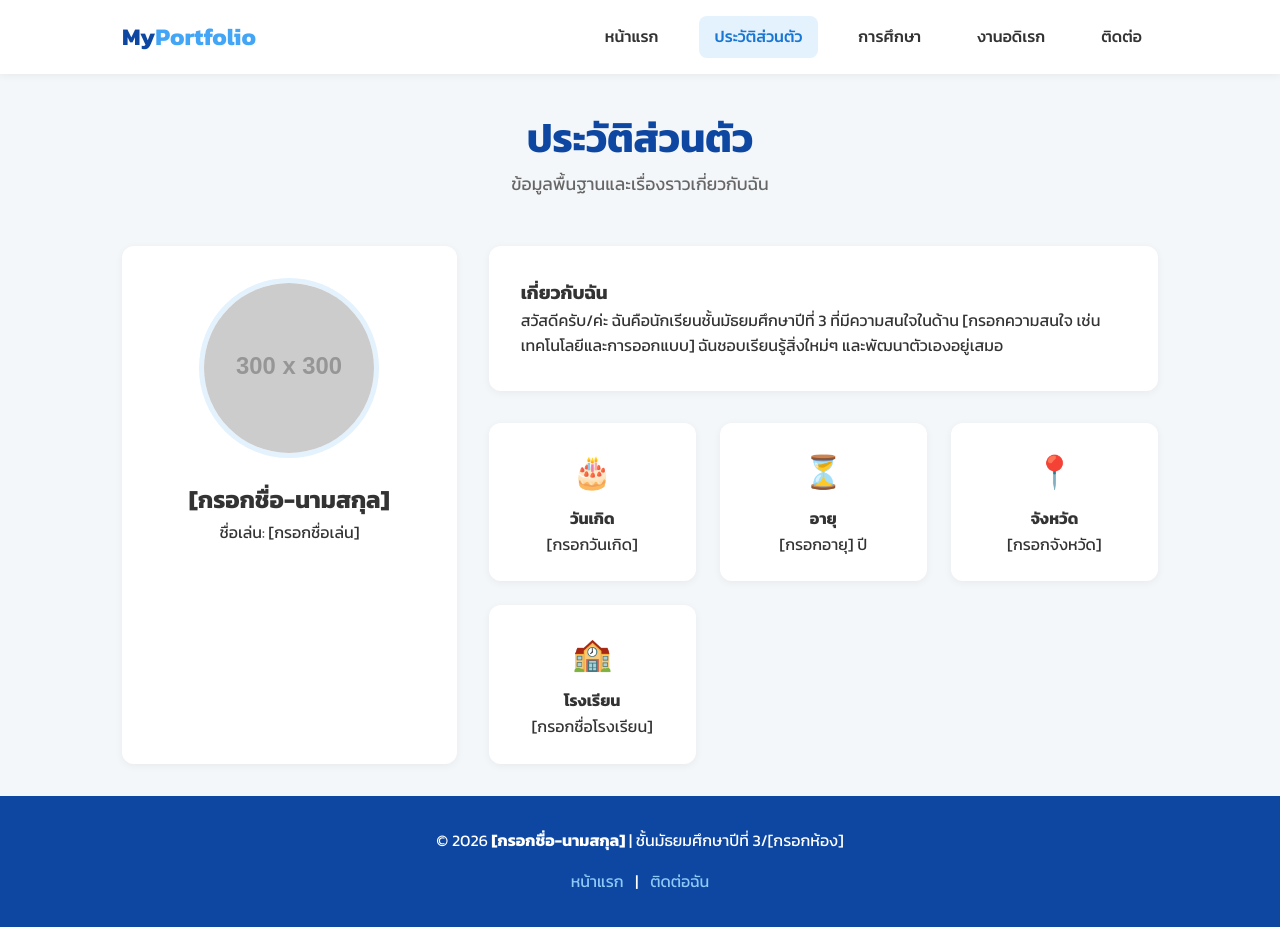
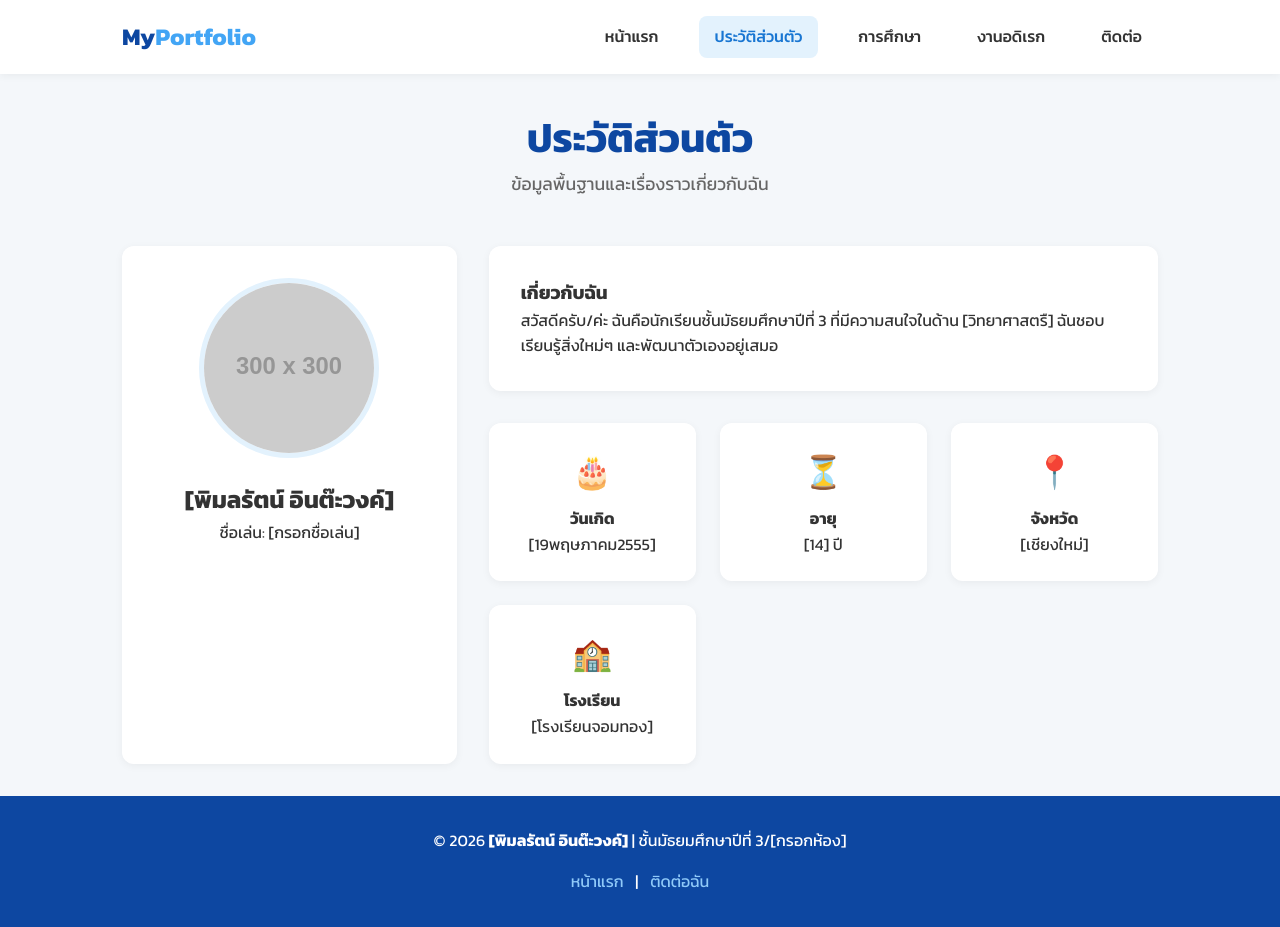
Before and after one commit to 22852-phimonrat/webpage, a plain HTML site: page profile.html in a window 1280 px wide. Drawn offline with Linux system fonts and the light colour scheme; placeholder pictures from the web are drawn by us.

Commit message:
Update profile.html

```diff
--- a/profile.html
+++ b/profile.html
@@ -3,7 +3,7 @@
 <head>
     <meta charset="UTF-8">
     <meta name="viewport" content="width=device-width, initial-scale=1.0">
-    <title>ประวัติส่วนตัว | Portfolio ของ [กรอกชื่อ]</title>
+    <title>ประวัติส่วนตัว | Portfolio ของ [พิมลรัตน์ อินต๊ะวงค์]</title>
     <link href="https://fonts.googleapis.com/css2?family=Kanit:wght@300;400;500;600;700&display=swap" rel="stylesheet">
     <link rel="stylesheet" href="style.css">
 </head>
@@ -31,7 +31,7 @@
             <!-- ซ้าย: รูปภาพและข้อมูลย่อ -->
             <div class="profile-sidebar card">
                 <img src="https://placehold.co/300x300/42A5F5/FFFFFF?text=My+Photo" alt="รูปของฉัน" class="profile-img">
-                <h2 class="profile-name">[กรอกชื่อ-นามสกุล]</h2>
+                <h2 class="profile-name">[พิมลรัตน์ อินต๊ะวงค์]</h2>
                 <p class="profile-nickname">ชื่อเล่น: [กรอกชื่อเล่น]</p>
             </div>
 
@@ -39,29 +39,29 @@
             <div class="profile-details">
                 <div class="card info-box">
                     <h3>เกี่ยวกับฉัน</h3>
-                    <p>สวัสดีครับ/ค่ะ ฉันคือนักเรียนชั้นมัธยมศึกษาปีที่ 3 ที่มีความสนใจในด้าน [กรอกความสนใจ เช่น เทคโนโลยีและการออกแบบ] ฉันชอบเรียนรู้สิ่งใหม่ๆ และพัฒนาตัวเองอยู่เสมอ</p>
+                    <p>สวัสดีครับ/ค่ะ ฉันคือนักเรียนชั้นมัธยมศึกษาปีที่ 3 ที่มีความสนใจในด้าน [วิทยาศาสตรื] ฉันชอบเรียนรู้สิ่งใหม่ๆ และพัฒนาตัวเองอยู่เสมอ</p>
                 </div>
 
                 <div class="info-grid">
                     <div class="card mini-card">
                         <span class="icon">🎂</span>
                         <h4>วันเกิด</h4>
-                        <p>[กรอกวันเกิด]</p>
+                        <p>[19พฤษภาคม2555]</p>
                     </div>
                     <div class="card mini-card">
                         <span class="icon">⏳</span>
                         <h4>อายุ</h4>
-                        <p>[กรอกอายุ] ปี</p>
+                        <p>[14] ปี</p>
                     </div>
                     <div class="card mini-card">
                         <span class="icon">📍</span>
                         <h4>จังหวัด</h4>
-                        <p>[กรอกจังหวัด]</p>
+                        <p>[เชียงใหม่]</p>
                     </div>
                     <div class="card mini-card">
                         <span class="icon">🏫</span>
                         <h4>โรงเรียน</h4>
-                        <p>[กรอกชื่อโรงเรียน]</p>
+                        <p>[โรงเรียนจอมทอง]</p>
                     </div>
                 </div>
             </div>
@@ -70,7 +70,7 @@
 
     <footer>
         <div class="footer-content">
-            <p>&copy; 2026 <strong>[กรอกชื่อ-นามสกุล]</strong> | ชั้นมัธยมศึกษาปีที่ 3/[กรอกห้อง]</p>
+            <p>&copy; 2026 <strong>[พิมลรัตน์ อินต๊ะวงค์]</strong> | ชั้นมัธยมศึกษาปีที่ 3/[กรอกห้อง]</p>
             <div class="footer-links">
                 <a href="index.html">หน้าแรก</a> | <a href="contact.html">ติดต่อฉัน</a>
             </div>
```
